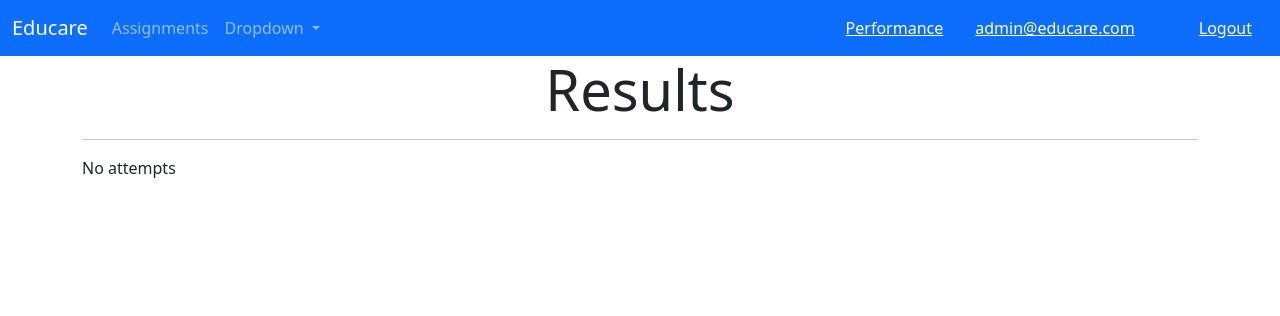
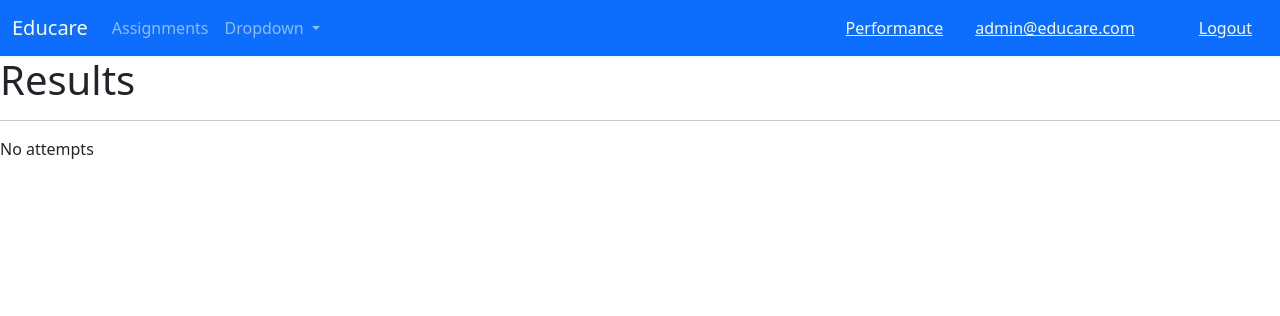
Before and after one commit to ardentlearn/Educare, a Django app: page /assignments/results/ in a window 1280 px wide. Shown: the top 316 px of the page. Run offline with Django 3.2, Linux system fonts and the light colour scheme; a user stored in the database is signed in; data comes from the database, SQL or seed files in the repository; both versions use the stored data as it was after the commit.

Commit message:
Results updated

```diff
--- a/templates/assignments/results.html
+++ b/templates/assignments/results.html
@@ -4,13 +4,13 @@
 
 {% block content %}
 
-<div class="container">
 
-    <p class="text-center display-4">Results</p>
+
+    <h1>Results</h1>
     <hr>
 
     {% if results %}
-    <table class="table table-borderless">
+    <table>
         <thead>
             <tr>
                 <th scope="col">#</th>
@@ -36,6 +36,6 @@
 <p>No attempts</p>
 {% endif %}
 
-</div>
+
 
 {% endblock content %}
```
Also changed, not shown: db.sqlite3.
